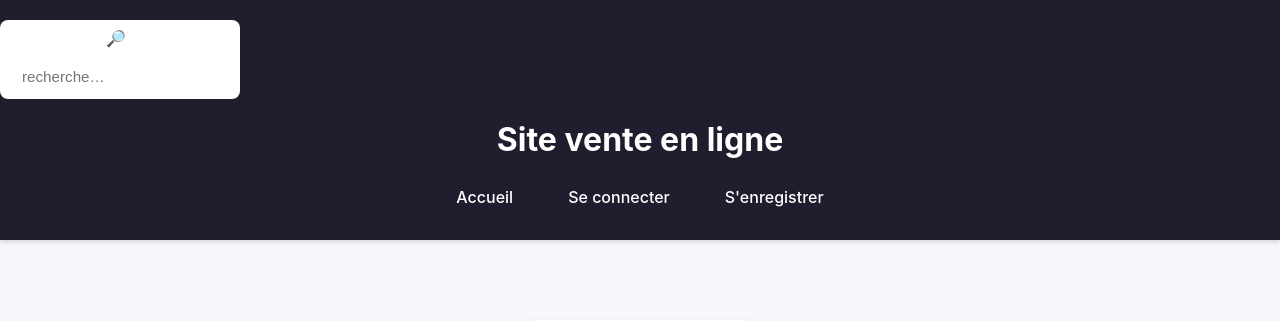
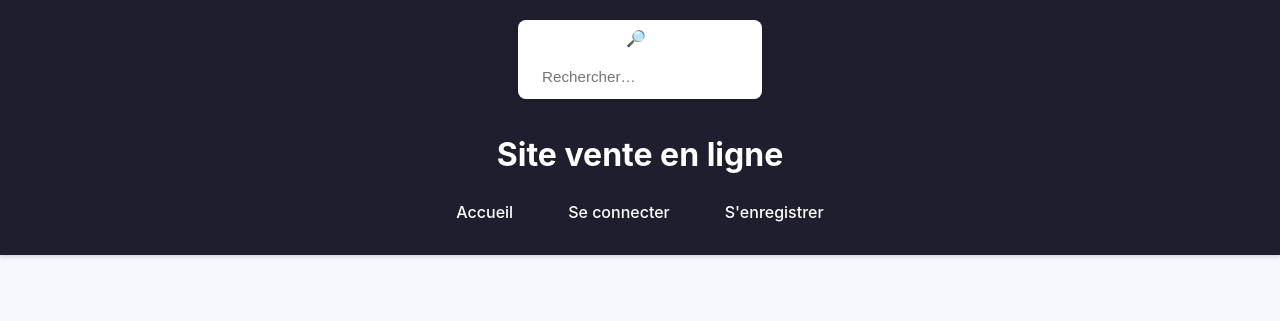
Before and after one commit to moiV123/Site_vente_en_ligne1, a Flask app: page / in a window 1280 px wide. Shown: the top 321 px of the page. Run offline with Flask 3, Linux system fonts and the light colour scheme.

Commit message:
update_sebar

```diff
--- a/static/base.css
+++ b/static/base.css
@@ -165,3 +165,36 @@ header form button:hover {
     width: 200px;
     background: transparent;
 }
+
+/* ZONE RECHERCHE */
+.header-search {
+    display: flex;
+    justify-content: center;
+    margin-bottom: 15px;
+}
+
+/* BARRE DE RECHERCHE */
+.search-form {
+    display: flex;
+    align-items: center;
+    background: #ffffff;
+    border-radius: 8px;
+    padding: 6px 12px;
+    box-shadow: 0 2px 5px rgba(0,0,0,0.1);
+}
+
+/* ICÔNE */
+.search-icon {
+    margin-right: 8px;
+    font-size: 1rem;
+    color: #4A5DFF;
+}
+
+/* INPUT */
+.search-form input {
+    border: none;
+    outline: none;
+    font-size: 0.95rem;
+    width: 220px;
+    background: transparent;
+}
--- a/templates/base.html
+++ b/templates/base.html
@@ -11,11 +11,16 @@
 </head>
 <body>
 <header>
-    <form action="/search" method="get" class="search-form">
-        <span class="search-icon">🔎</span>
-        <input type="text" name="query" placeholder="recherche…">
-    </form>
+
+    <div class="header-search">
+        <form action="/search" method="get" class="search-form">
+            <span class="search-icon">🔎</span>
+            <input type="text" name="query" placeholder="Rechercher…">
+        </form>
+    </div>
+
     <h1>Site vente en ligne</h1>
+
     <nav>
         <ul>
             <li><a href="/" class="bouton_accueil">Accueil</a></li>
@@ -26,6 +31,7 @@
             {% endif %}
         </ul>
     </nav>
+
 </header>
 
 <main>
```
